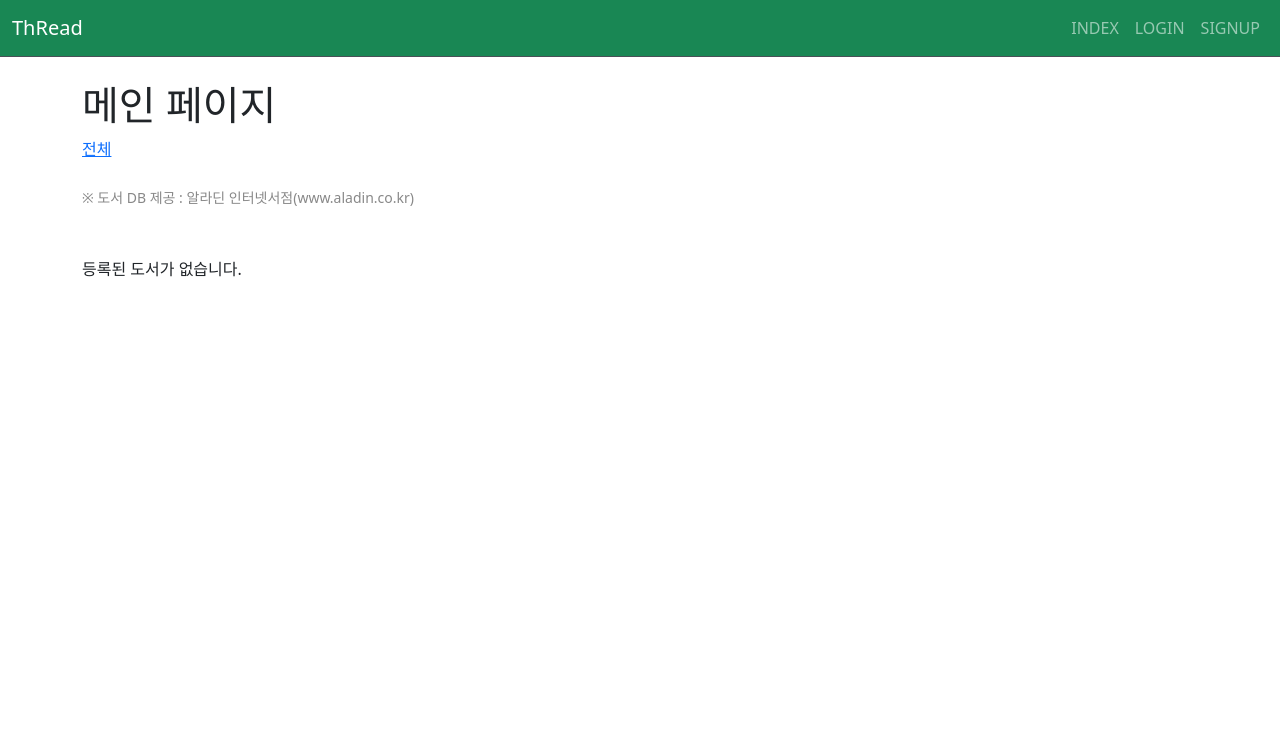
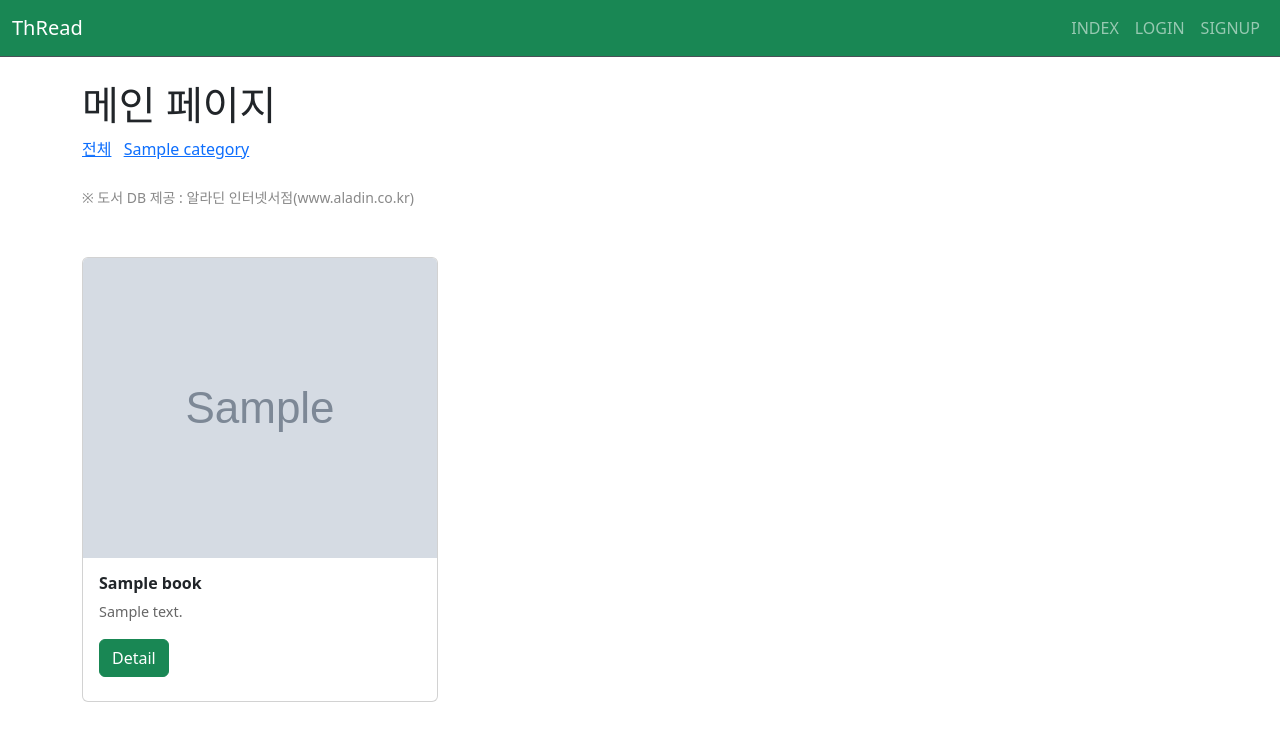
Before and after one commit to YH-edenbro/MY07, a Django app: page /books/ in a window 1280 px wide. Shown: the top 741 px of the page. Run offline with Django 5.2, Linux system fonts and the light colour scheme; tables that the repository leaves empty hold one stand-in row (values such as "Sample post"); grey boxes marked "Sample" are stand-in pictures.

Commit message:
axious 수정

```diff
--- a/07-pjt/books/templates/books/index.html
+++ b/07-pjt/books/templates/books/index.html
@@ -11,7 +11,7 @@
       </li>
       {% for category in categories %}
         <li class="list-inline-item">
-          <a href="{% url 'books:index' %}?category={{ category.name|urlencode }}" class="category-link" data-category="{{ category.name }}">
+          <a href="{% url 'books:filter_category' %}?category={{ category.name|urlencode }}" class="category-link" data-category="{{ category.name }}">
             {{ category.name }}
           </a>
         </li>
@@ -81,7 +81,7 @@
                 ${imgHtml}
                 <div class="card-body">
                   <h5 class="card-title">${book.title}</h5>
-                  <p class="card-text">${book.description|truncatechars:180}</p>
+                  <p class="card-text">${book.description}</p>
                   <h6 class="card-subtitle mb-2">
                     <a href="/books/${book.id}/" class="btn btn-success">Detail</a>
                   </h6>
--- a/07-pjt/books/views.py
+++ b/07-pjt/books/views.py
@@ -19,11 +19,21 @@ from .utils import (
 
 # Index 페이지
 def index(request):
-    return render(request,'books/index.html')
+    book = Book.objects.all()
+    category = Category.objects.all()
+    context = {
+        "books": book,
+        'categories':category
+    }
+    return render(request,'books/index.html', context)
 
 # 장르별 필터링
 def filter_category(request):
-    pass
+    # book = Book.objects.filter()
+    context={
+        # 'books':book
+    }
+    return render(request, 'books/index.html', context)
 
 @require_safe
 def detail(request, book_pk):
```
Also changed, not shown: 07-pjt/books/templates/books/thread_detail.html (+23 -12 lines).
